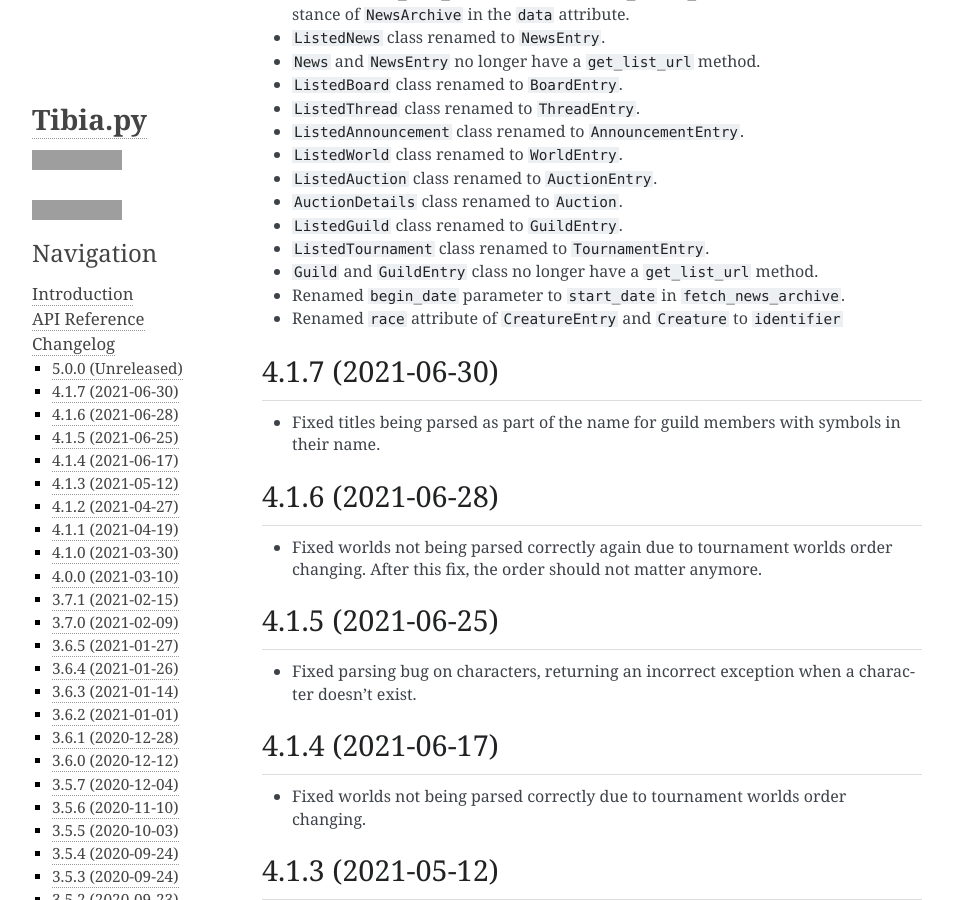
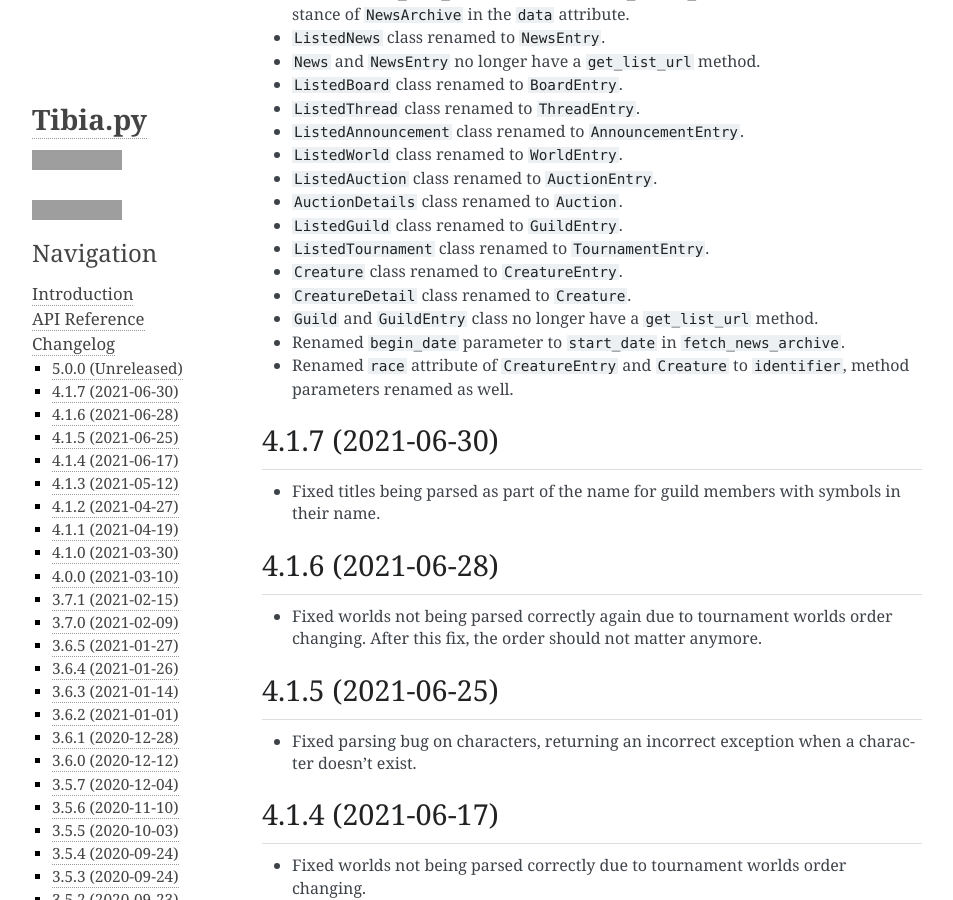
Before and after one commit to Galarzaa90/tibia.py, a Sphinx documentation site: the page built from docs/changelog.rst, in a window 1280 px wide and 900 px high, scrolled down 1134 px, cut to the strip 0-900 px from the top of the window. Shown: the whole strip, without its empty margins (158-1111 px from the left). Built offline with Sphinx 7.4.7, drawn with Linux system fonts in a browser that asks for light colours; grey boxes are pictures that could not be loaded.

Commit message:
Renamed creature classes to follow convention

```diff
--- a/CHANGELOG.rst
+++ b/CHANGELOG.rst
@@ -47,9 +47,11 @@
 - ``AuctionDetails`` class renamed to ``Auction``.
 - ``ListedGuild`` class renamed to ``GuildEntry``.
 - ``ListedTournament`` class renamed to ``TournamentEntry``.
+- ``Creature`` class renamed to ``CreatureEntry``.
+- ``CreatureDetail`` class renamed to ``Creature``.
 - ``Guild`` and ``GuildEntry`` class no longer have a ``get_list_url`` method.
 - Renamed ``begin_date`` parameter to ``start_date`` in ``fetch_news_archive``.
-- Renamed ``race`` attribute of ``CreatureEntry`` and ``Creature`` to ``identifier``
+- Renamed ``race`` attribute of ``CreatureEntry`` and ``Creature`` to ``identifier``, method parameters renamed as well.
 
 
 .. v4.1.7
--- a/docs/api.rst
+++ b/docs/api.rst
@@ -706,9 +706,9 @@
    :members:
    :inherited-members:
 
-CreatureDetail
---------------
-.. autoclass:: CreatureDetail
+CreatureEntry
+-------------
+.. autoclass:: CreatureEntry
    :members:
    :inherited-members:
 
--- a/docs/intro.rst
+++ b/docs/intro.rst
@@ -79,7 +79,7 @@
 +----------------------------------+--------------------------------------------+---------------------------------------------+
 | `Creature Library`_ (List)       | :meth:`CreaturesSection.from_content`      | :meth:`Client.fetch_library_creatures`      |
 +----------------------------------+--------------------------------------------+---------------------------------------------+
-| `Creature Library`_ (Individual) | :meth:`CreatureDetail.from_content`        | :meth:`Client.fetch_creature`               |
+| `Creature Library`_ (Individual) | :meth:`Creature.from_content`              | :meth:`Client.fetch_creature`               |
 +----------------------------------+--------------------------------------------+---------------------------------------------+
 | `Event Schedule`_                | :meth:`EventSchedule.from_content`         | :meth:`Client.fetch_event_schedule`         |
 +----------------------------------+--------------------------------------------+---------------------------------------------+
```
Also changed, not shown: 4 other files.
